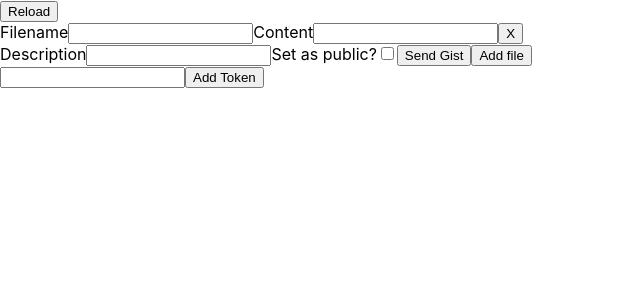
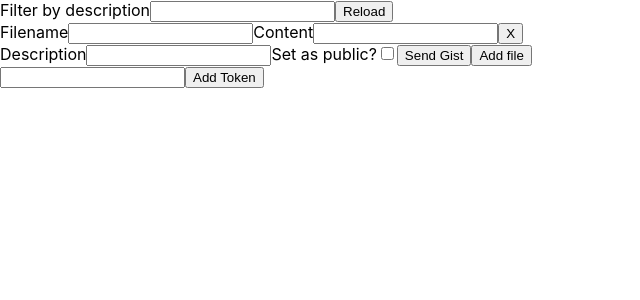
Before and after one commit to Surrphy/gists-api, a Next.js app: page / in a window 1280 px wide. Shown: the top 300 px of the page, without its empty margins (0-640 px from the left). Built offline with nearby package versions, Linux system fonts and the light colour scheme.

Commit message:
implemented gist filtering and made some code refactoring

```diff
--- a/components/Gist.jsx
+++ b/components/Gist.jsx
@@ -2,11 +2,11 @@ import Link from 'next/link'
 
 import GistDel from "./GistDel"
 
-export default function Gist({ description, id, getAllGists }) {
+export default function Gist({ gist, getAllGists }) {
     return (
         <div>
-            <Link href={`/gist/${id}`}>{description}</Link>
-            <GistDel id={id} getAllGists={getAllGists} />
+            <Link href={`/gist/${gist.id}`}>{gist.description || Object.keys(gist.files)[0]}</Link>
+            <GistDel id={gist.id} getAllGists={getAllGists} />
         </div>
     )
 }
--- a/components/GistAdd.jsx
+++ b/components/GistAdd.jsx
@@ -16,7 +16,8 @@ export default function GistAdd() {
         let newFiles = {}
 
         files.forEach((file) => {
-            newFiles[file.filename] = {content: file.content}
+            if(file.filename)
+                newFiles[file.filename] = {content: file.content}
         })
 
         let payload = {
@@ -24,6 +25,8 @@ export default function GistAdd() {
             'description': gist.description,
             'public': gist.public
         }
+
+        console.log(payload)
 
         wrapper.createGist(payload).catch((e) => console.log(e))
 
--- a/components/GistListing.jsx
+++ b/components/GistListing.jsx
@@ -3,9 +3,13 @@ import { useState, useEffect } from "react";
 import { getToken, GistApiWrapper } from "../lib/lib";
 import Gist from "./Gist";
 
+const gistsPerPage = 2
+
 export default function GistListing() {
     const [token, setToken] = useState('')
     const [gists, setGists] = useState([])
+    const [filter, setFilter] = useState('')
+    const [currentPage, setCurrentPage] = useState(0)
 
     useEffect(() => {
         getToken((token) => {
@@ -13,6 +17,10 @@ export default function GistListing() {
             setToken(token)
         })
     }, [])
+
+    useEffect(() => {
+        setCurrentPage(0)
+    }, [filter])
 
     const getAllGists = async (token) => {
         let wrapper = new GistApiWrapper(token)
@@ -22,9 +30,23 @@ export default function GistListing() {
         setGists(response)
     }
 
+    const filteredGists = gists?.filter((gist) => {
+        if (filter.length==0 || gist.description.toLowerCase().includes(filter.toLowerCase())) {
+            return true
+        }
+        return Object.keys(gist.files).some((key) => {
+            return gist.files[key].filename.toLowerCase().includes(filter.toLowerCase())
+        })
+    })
+
     return (
         <div>
-            {gists?.map((gist) => (<Gist id={gist.id} key={gist.id} description={gist.description} getAllGists={getAllGists} />))}
+            <label>Filter by description</label>
+            <input type="text" value={filter} onChange={(e) => setFilter(e.target.value)} />
+            {filteredGists?.slice(currentPage * gistsPerPage, currentPage * gistsPerPage + gistsPerPage).map((gist, i) => <Gist gist={gist} key={i} getAllGists={getAllGists} />)}
+            {[...Array(Math.ceil((filteredGists?.length || 0) / gistsPerPage))].map((_, i) => (
+                <button disabled={i==currentPage} onClick={() => setCurrentPage(i)}>{i+1}</button>
+            ))}
             <button onClick={() => getAllGists(token)}>Reload</button>
         </div>
     )
--- a/pages/gist/[id].jsx
+++ b/pages/gist/[id].jsx
@@ -29,12 +29,12 @@ export default function Gist() {
 
     return (
         <div>
+            <h4>Description</h4>
+            <p>{gist?.description}</p>
             <h4>Filename</h4>
             <select value={file} onChange={(e) => setFile(e.target.value)}>
                 {gist ? Object.keys(gist.files).map((e, i) => (<option value={e} key={i}>{e}</option>)) : ''}
             </select>
-            <h4>Description</h4>
-            <p>{gist?.description}</p>
             <h4>Content</h4>
             <p>{gist?.files[file]?.content}</p>
             <h4>Public?</h4>
```
